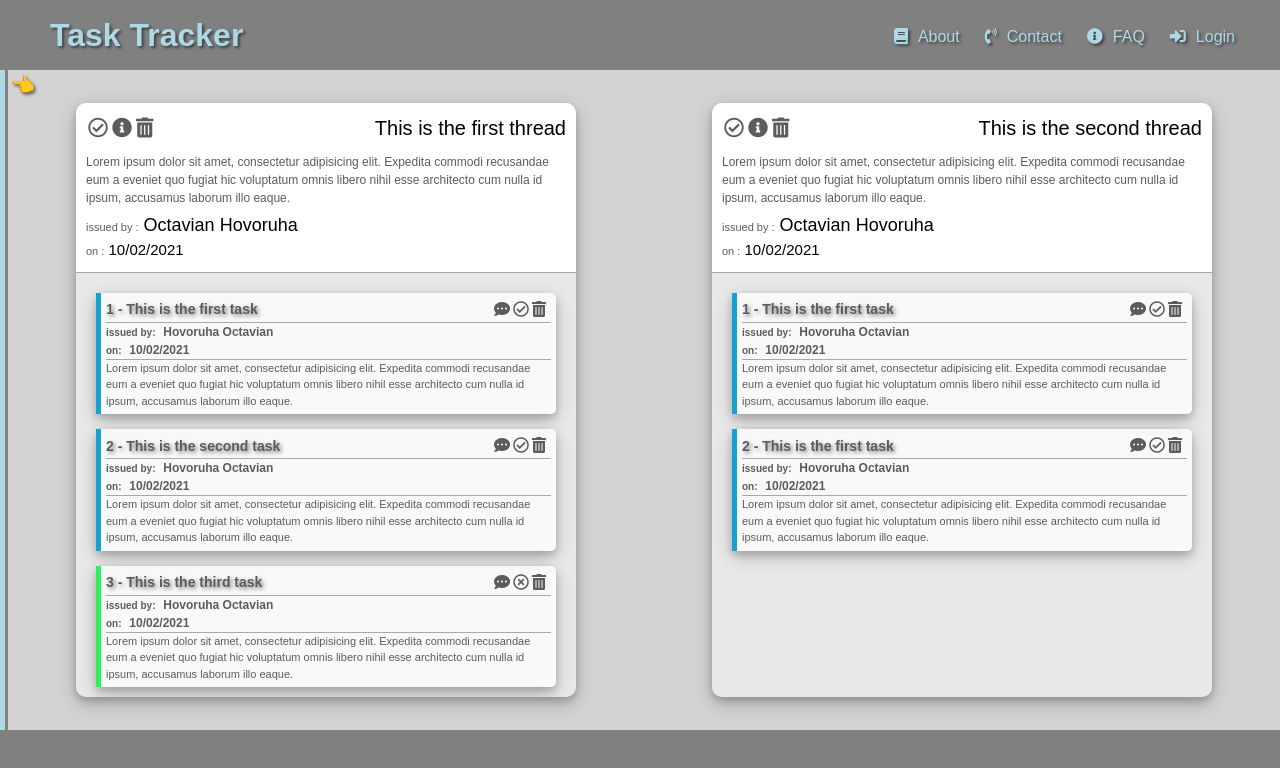
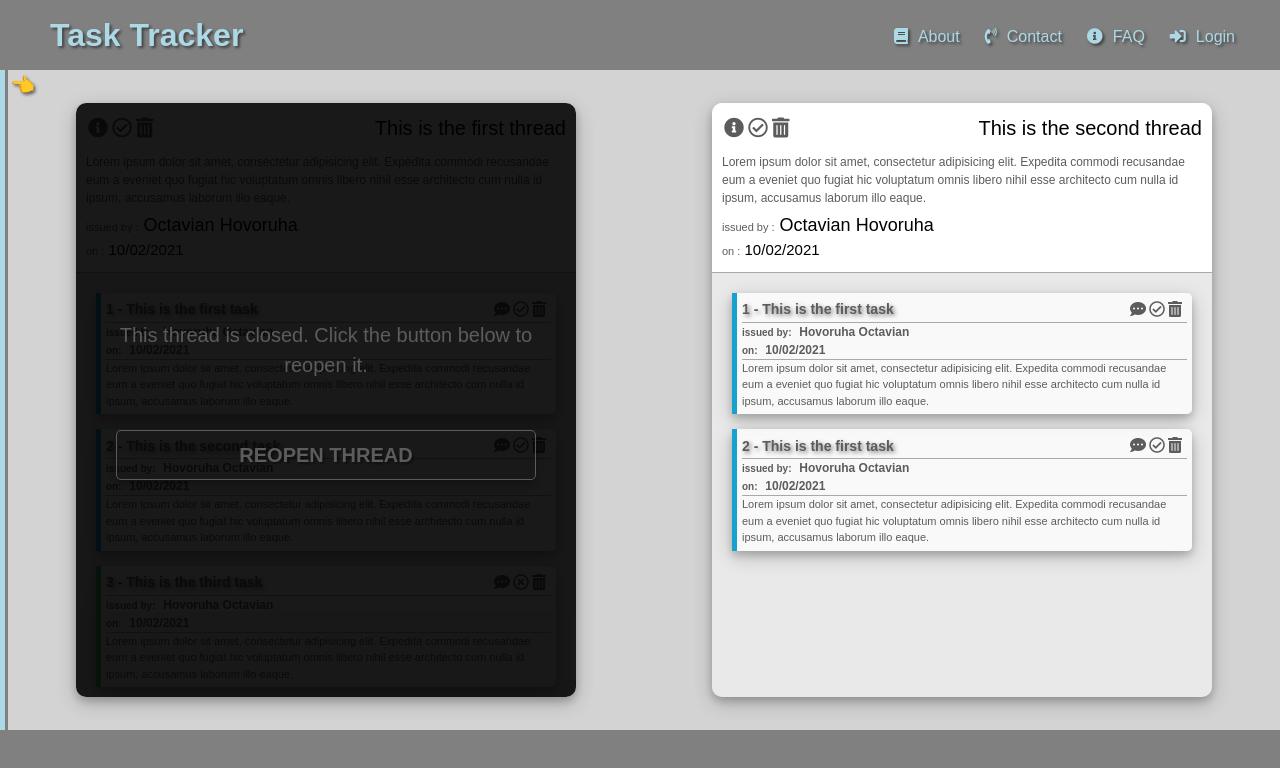
Before and after one commit to hovoruha/random-Vue-projects, a Vue app in the folder vue-project-one/: page / in a window 1280 px wide. Both pictures are taken after a click on the element 122 px from the left and 128 px from the top of the page. Shown: the top 768 px of the page. Built offline with nearby package versions, Linux system fonts and the light colour scheme.

Commit message:
added modal screen on thread complete...

```diff
--- a/vue-project-one/public/main.css
+++ b/vue-project-one/public/main.css
@@ -92,7 +92,7 @@
   width: 100%;
   height: 50px;
   background-color: transparent;
-  border: 1px solid #2df05b;
+  border: 1px solid #41b668;
   box-shadow: 0 4px 8px 0 rgba(0, 0, 0, 0.2), 0 6px 20px 0 rgba(0, 0, 0, 0.2);
   border-radius: 5px;
   padding-left: 10px;
@@ -132,7 +132,11 @@
 }
 
 .btn {
-  display: block;
+  display: flex;
+  flex-direction: row;
+  align-items: center;
+  justify-content: center;
+  flex-wrap: nowrap;
   width: 100%;
   height: 50px;
   border: 1px solid #5c5c5c;
@@ -143,6 +147,7 @@
   outline: none;
   font-size: 20px;
   font-weight: 900;
+  text-align: center;
   text-shadow: 2px 2px 3px rgba(0, 0, 0, 0.5);
   box-shadow: 0 4px 8px 0 rgba(0, 0, 0, 0.2), 0 6px 20px 0 rgba(0, 0, 0, 0.2);
   text-transform: uppercase;
@@ -150,13 +155,17 @@
 }
 .btn:hover {
   cursor: pointer;
-  background-color: lightgrey;
+  background-color: #5c5c5c;
   color: #fff;
   transition: all 0.3s ease;
 }
 
 .btn-primary {
-  display: block;
+  display: flex;
+  flex-direction: row;
+  align-items: center;
+  justify-content: center;
+  flex-wrap: nowrap;
   width: 100%;
   height: 50px;
   border: 1px solid #18a1cf;
@@ -167,6 +176,7 @@
   outline: none;
   font-size: 20px;
   font-weight: 900;
+  text-align: center;
   text-shadow: 2px 2px 3px rgba(0, 0, 0, 0.5);
   box-shadow: 0 4px 8px 0 rgba(0, 0, 0, 0.2), 0 6px 20px 0 rgba(0, 0, 0, 0.2);
   text-transform: uppercase;
@@ -180,7 +190,11 @@
 }
 
 .btn-danger {
-  display: block;
+  display: flex;
+  flex-direction: row;
+  align-items: center;
+  justify-content: center;
+  flex-wrap: nowrap;
   width: 100%;
   height: 50px;
   border: 1px solid #fc8194;
@@ -191,6 +205,7 @@
   outline: none;
   font-size: 20px;
   font-weight: 900;
+  text-align: center;
   text-shadow: 2px 2px 3px rgba(0, 0, 0, 0.5);
   box-shadow: 0 4px 8px 0 rgba(0, 0, 0, 0.2), 0 6px 20px 0 rgba(0, 0, 0, 0.2);
   text-transform: uppercase;
@@ -204,7 +219,11 @@
 }
 
 .btn-warning {
-  display: block;
+  display: flex;
+  flex-direction: row;
+  align-items: center;
+  justify-content: center;
+  flex-wrap: nowrap;
   width: 100%;
   height: 50px;
   border: 1px solid #f0be2d;
@@ -215,6 +234,7 @@
   outline: none;
   font-size: 20px;
   font-weight: 900;
+  text-align: center;
   text-shadow: 2px 2px 3px rgba(0, 0, 0, 0.5);
   box-shadow: 0 4px 8px 0 rgba(0, 0, 0, 0.2), 0 6px 20px 0 rgba(0, 0, 0, 0.2);
   text-transform: uppercase;
@@ -228,17 +248,22 @@
 }
 
 .btn-valid {
-  display: block;
+  display: flex;
+  flex-direction: row;
+  align-items: center;
+  justify-content: center;
+  flex-wrap: nowrap;
   width: 100%;
   height: 50px;
-  border: 1px solid #2df05b;
+  border: 1px solid #41b668;
   background-color: transparent;
-  color: #2df05b;
+  color: #41b668;
   border-radius: 5px;
   padding: 0 auto;
   outline: none;
   font-size: 20px;
   font-weight: 900;
+  text-align: center;
   text-shadow: 2px 2px 3px rgba(0, 0, 0, 0.5);
   box-shadow: 0 4px 8px 0 rgba(0, 0, 0, 0.2), 0 6px 20px 0 rgba(0, 0, 0, 0.2);
   text-transform: uppercase;
@@ -246,13 +271,17 @@
 }
 .btn-valid:hover {
   cursor: pointer;
-  background-color: #2df05b;
+  background-color: #41b668;
   color: #fff;
   transition: all 0.3s ease;
 }
 
 .btn-disable {
-  display: block;
+  display: flex;
+  flex-direction: row;
+  align-items: center;
+  justify-content: center;
+  flex-wrap: nowrap;
   width: 100%;
   height: 50px;
   border: 1px solid darkgray;
@@ -263,6 +292,7 @@
   outline: none;
   font-size: 20px;
   font-weight: 900;
+  text-align: center;
   text-shadow: 2px 2px 3px rgba(0, 0, 0, 0.5);
   box-shadow: 0 4px 8px 0 rgba(0, 0, 0, 0.2), 0 6px 20px 0 rgba(0, 0, 0, 0.2);
   text-transform: uppercase;
@@ -310,7 +340,7 @@
 .item-valid {
   border-radius: 0 5px 5px 0;
   background-color: rgba(255, 255, 255, 0.7);
-  border-left: 5px solid #2df05b;
+  border-left: 5px solid #41b668;
   padding: 5px;
   box-shadow: 0 4px 8px 0 rgba(0, 0, 0, 0.2), 0 6px 20px 0 rgba(0, 0, 0, 0.2);
 }
@@ -341,6 +371,50 @@
   color: #fc8194;
   text-shadow: 2px 2px 3px rgba(0, 0, 0, 0.5);
   transition: all 0.3s ease-in-out;
+}
+
+.base-modal-col {
+  display: flex;
+  flex-direction: column;
+  align-items: center;
+  justify-content: center;
+  flex-wrap: nowrap;
+  position: absolute;
+  top: 0;
+  left: 0;
+  z-index: 1;
+  width: 100%;
+  height: 100%;
+  padding: 40px;
+  background-color: rgba(0, 0, 0, 0.9);
+}
+.base-modal-col-text {
+  font-size: 20px;
+  text-align: center;
+  color: #5c5c5c;
+  margin-bottom: 50px;
+}
+
+.base-modal-row {
+  display: flex;
+  flex-direction: row;
+  align-items: center;
+  justify-content: center;
+  flex-wrap: nowrap;
+  position: absolute;
+  top: 0;
+  left: 0;
+  z-index: 1;
+  width: 100%;
+  height: 100%;
+  padding: 40px;
+  background-color: rgba(0, 0, 0, 0.9);
+}
+.base-modal-row-text {
+  font-size: 20px;
+  text-align: center;
+  color: #5c5c5c;
+  margin-bottom: 50px;
 }
 
 .wrapper {
@@ -517,7 +591,6 @@
   left: 0;
   width: 100%;
   max-height: 210px;
-  z-index: 1;
   background-color: white;
   padding: 10px 10px 0 10px;
   border-bottom: 1px solid darkgray;
@@ -553,7 +626,7 @@
   cursor: pointer;
 }
 .app-showcase-item-header-title-menu span:first-child:hover i {
-  color: #2df05b;
+  color: #41b668;
   transition: color 0.3s ease;
 }
 .app-showcase-item-header-title-menu span:last-child:hover i {
@@ -632,7 +705,7 @@
   color: #fc8194;
 }
 .app-showcase-item-content .task-item-header-menu span:nth-child(2):hover i.fa-check-circle {
-  color: #2df05b;
+  color: #41b668;
 }
 .app-showcase-item-content .task-item-header-menu span:nth-child(2):hover i.fa-times-circle {
   color: #fc8194;
--- /dev/null
+++ b/vue-project-one/src/components/BaseModal.vue
@@ -0,0 +1,21 @@
+<template>
+  <div class="base-modal-col">
+    <div class="base-modal-col-text">{{ contentText }}</div>
+    <div class="btn" @click="$emit('reopen-thread')">
+      {{ buttonCaption }}
+    </div>
+  </div>
+</template>
+
+<script>
+export default {
+  name: "BaseModal",
+
+  props: {
+    contentText: String,
+    buttonCaption: String,
+  },
+
+  emits: ["reopen-thread"],
+};
+</script>
--- a/vue-project-one/src/components/TheShowcase.vue
+++ b/vue-project-one/src/components/TheShowcase.vue
@@ -4,6 +4,7 @@
       :contents="this.currentState"
       :date="this.currentDate"
       @remove-thread="this.removeThread"
+      @complete-thread="this.completeThread"
     />
   </div>
 </template>
@@ -19,6 +20,10 @@ export default {
     ShowcaseItem,
   },
 
+  data() {
+    return {};
+  },
+
   computed: {
     ...mapGetters(["currentState", "currentDate"]),
   },
@@ -29,6 +34,16 @@ export default {
       this.$store.commit("removeThread", i);
       console.log(this.currentState);
     },
+
+    completeThread(i) {
+      // console.log(
+      //   "index: " + i + " " + this.$store.state.allThreads[i].complete
+      // );
+      this.$store.state.allThreads[i].complete = true;
+      // console.log(
+      //   "index: " + i + " " + this.$store.state.allThreads[i].complete
+      // );
+    },
   },
 };
 </script>
--- a/vue-project-one/src/components/TheSidebar.vue
+++ b/vue-project-one/src/components/TheSidebar.vue
@@ -154,6 +154,7 @@ export default {
           description: desc.value,
           author: auth.value,
           date: this.currentDate,
+          complete: false,
           content: [],
         };
 
--- a/vue-project-one/src/components/showcaseItem.vue
+++ b/vue-project-one/src/components/showcaseItem.vue
@@ -5,11 +5,19 @@
     :key="item"
     @mouseover="getThreadIndex(index)"
   >
+    <base-modal
+      v-if="item.complete"
+      :contentText="modalContentText"
+      :buttonCaption="modalButtonCaption"
+      @reopen-thread="reopenThread(item, index)"
+    />
     <div class="app-showcase-item-header">
       <div class="app-showcase-item-header-title">
         <div class="app-showcase-item-header-title-menu">
-          <span><i class="far fa-check-circle"></i></span>
           <span><i class="fas fa-info-circle"></i></span>
+          <span @click="$emit('complete-thread', index)"
+            ><i class="far fa-check-circle"></i
+          ></span>
           <span @click="$emit('remove-thread', index)"
             ><i class="fas fa-trash-alt"></i
           ></span>
@@ -42,12 +50,14 @@
 
 <script>
 import ShowcaseTaskItem from "./ShowcaseTaskItem";
+import BaseModal from "./BaseModal";
 
 export default {
   name: "ShowcaseItem",
 
   components: {
     ShowcaseTaskItem,
+    BaseModal,
   },
 
   props: {
@@ -55,11 +65,14 @@ export default {
     date: String,
   },
 
-  emits: ["remove-thread"],
+  emits: ["remove-thread", "complete-thread"],
 
   data() {
     return {
       threadInd: "",
+      modalContentText:
+        "This thread is closed. Click the button below to reopen it.",
+      modalButtonCaption: "reopen thread",
     };
   },
 
@@ -87,6 +100,12 @@ export default {
         ].complete = false;
       }
     },
+
+    reopenThread(item, index) {
+      console.log(index + " " + item.complete);
+      item.complete = false;
+      console.log(item.complete);
+    },
   },
 };
 </script>
--- a/vue-project-one/src/scss/_showcase.scss
+++ b/vue-project-one/src/scss/_showcase.scss
@@ -33,7 +33,7 @@
       left: 0;
       width: 100%;
       max-height: 210px;
-      z-index: 1;
+      // z-index: 1;
       background-color: white;
       padding: 10px 10px 0 10px;
       border-bottom: 1px solid set-color($bord, disable);
--- a/vue-project-one/src/scss/_utility.scss
+++ b/vue-project-one/src/scss/_utility.scss
@@ -22,7 +22,7 @@
   @include input(disable);
 }
 
-//butoane_________________________
+//butoane cu bg transparent______
 .btn {
   @include btn(default);
 }
@@ -87,3 +87,11 @@
     }
   }
 }
+
+//generic modal screens...
+.base-modal-col {
+  @include modal-flex-col(center, center, nowrap);
+}
+.base-modal-row {
+  @include modal-flex-row(center, center, nowrap);
+}
--- a/vue-project-one/src/store.js
+++ b/vue-project-one/src/store.js
@@ -12,6 +12,7 @@ const store = createStore({
           "Lorem ipsum dolor sit amet, consectetur adipisicing elit. Expedita commodi recusandae eum a eveniet quo fugiat hic voluptatum omnis libero nihil esse architecto cum nulla id ipsum, accusamus laborum illo eaque.",
         author: "Octavian Hovoruha",
         date: "10/02/2021",
+        complete: false,
         content: [
           {
             id: 1,
@@ -72,6 +73,7 @@ const store = createStore({
           "Lorem ipsum dolor sit amet, consectetur adipisicing elit. Expedita commodi recusandae eum a eveniet quo fugiat hic voluptatum omnis libero nihil esse architecto cum nulla id ipsum, accusamus laborum illo eaque.",
         author: "Octavian Hovoruha",
         date: "10/02/2021",
+        complete: false,
         content: [
           {
             id: 1,
```
Also changed, not shown: vue-project-one/src/scss/_config.scss (+17 -3 lines), vue-project-one/src/scss/_mixins.scss (+41 -2 lines), 1 other file (tests, documents, lock files or other folders).
